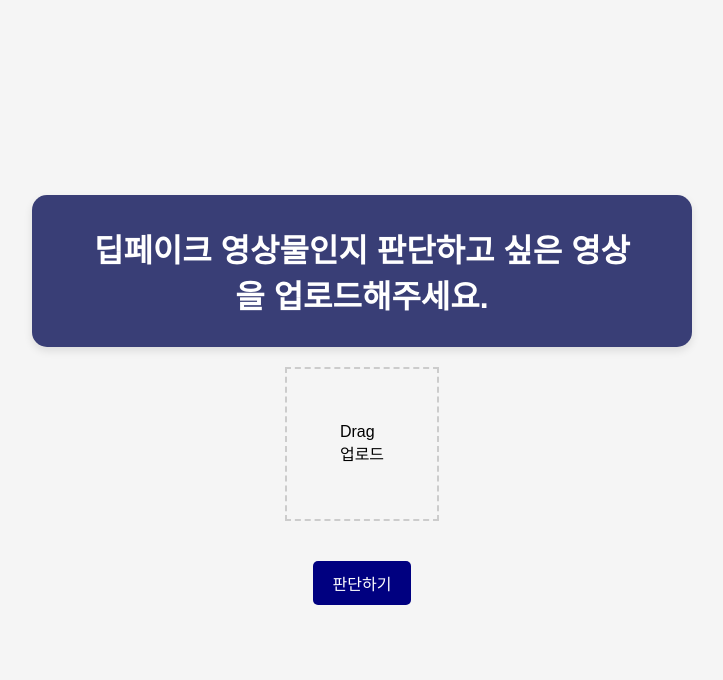
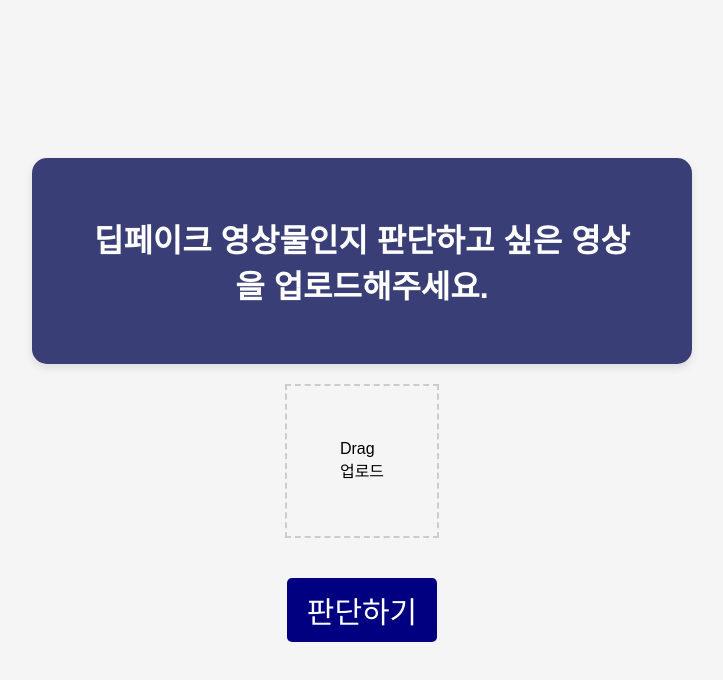
Before and after one commit to Deep-Guardians/truthguard-web, a React (Create React App) app: page /detect/upload in a window 1280 px wide. Shown: the top 680 px of the page, without its empty margins (278-1001 px from the left). Built offline with nearby package versions, Linux system fonts and the light colour scheme; a web font is replaced by a local one.

Commit message:
style: css 수정

```diff
--- a/src/components/detect/Result.js
+++ b/src/components/detect/Result.js
@@ -30,7 +30,7 @@ function Result() {
   const handleSubmit = async (e) => {
     e.preventDefault();
     try {
-      // TODO post api 만들기
+      // TODO 피드백 post api 만들기
     } catch (error) {
       console.error('오류 발생:', error);
       alert('오류가 발생했습니다. 나중에 다시 시도해주세요.');
@@ -96,7 +96,6 @@ function Result() {
         </form>
       </div>
     </div>
-
   );
 }
 
--- a/src/styles/App.css
+++ b/src/styles/App.css
@@ -63,7 +63,7 @@ body, .App, button {
   color: #393E76;
 }
 
-.content {
+/* .content {
   display: none;
 }
 
@@ -72,8 +72,8 @@ body, .App, button {
   flex-direction: column;
   align-items: center;
   height: 100%; /* Full height to center-align the banner */
-  justify-content: center;
-}
+  /* justify-content: center; */
+/* } */
 
 .navy-banner {
   margin-bottom: 20px;
@@ -92,20 +92,6 @@ body, .App, button {
   justify-content: center;
   gap: 20px;
   margin-top: 20px;
-}
-
-button {
-  background-color: navy;
-  color: white;
-  border: none;
-  padding: 10px 20px;
-  border-radius: 5px;
-  cursor: pointer;
-  font-size: 16px;
-}
-
-button:hover {
-  background-color: #00509e;
 }
 
 .dots {
--- a/src/styles/Home.css
+++ b/src/styles/Home.css
@@ -1,4 +1,11 @@
-/* src/styles/Home.css */
+/* navy-banner 안의 설명 폰트 */
+@font-face {
+  font-family: 'Pretendard-Regular';
+  src: url('https://fastly.jsdelivr.net/gh/Project-Noonnu/noonfonts_2107@1.1/Pretendard-Regular.woff') format('woff');
+  font-weight: 400;
+  font-style: normal;
+}
+
 :root {
   --primary-color: #393E76;
   --secondary-color: #f5f5f5;
@@ -6,17 +13,6 @@
   --button-hover-color: #0056b3;
   --text-color: white;
 }
-
-/* .container {
-  width: 100%;
-  height: 100vh;
-  background-color: var(--secondary-color);
-  overflow: hidden;
-  /* display: flex;
-  justify-content: center;
-  align-items: center;
-}*/
-
 
 .content-wrapper {
   display: flex;
@@ -34,42 +30,38 @@
   height: 100%;
   position: relative;
 }
-
-.navy-banner h2 {
+h2 {
+  text-align: center;
+  font-size: 32px;
+}
+.navy-banner p {
   margin: 0;
-  font-size: 32px;
+  font-size: 20px;
+  font-family: 'Pretendard-Regular';
 }
 
 .subtitle {
-  font-size: 18px;
+  font-size: 24px;
   margin: 10px 0 20px;
   font-weight: 300;
 }
 
-.buttons {
+/* .buttons {
   display: flex;
   gap: 10px;
   margin-top: 20px;
+} */
+
+button {
+  background-color: white;
+  color: var(--primary-color);
+  border: none;
+  padding: 10px 20px;
+  border-radius: 5px;
+  cursor: pointer;
+  font-size: 16px;
 }
 
-.arrow-container {
-  position: absolute;
-  width: 100%;
-  top: 50%;
-  transform: translateY(-50%);
-  display: flex;
-  justify-content: space-between;
-  padding: 0 10px; /* 화살표와 배너 사이의 간격 조정 */
+button:hover {
+  background-color: #00509e;
 }
-
-.arrow {
-  background: none;
-  border: none;
-  font-size: 30px;
-  color: var(--button-hover-color);
-  cursor: pointer;
-}
-
-.arrow:hover {
-  color: var(--button-hover-color);
-}
--- a/src/styles/detect/Result.css
+++ b/src/styles/detect/Result.css
@@ -36,8 +36,8 @@
   .preview-img {
     top: 0;
     left: 0;
-    width: 100%;
-    height: 100%;
+    width: auto;
+    height: 300px;
     border-radius: 10px;
     opacity: 0.5;
   }
@@ -75,7 +75,11 @@
     background-color: #f5f5f5;
   }
 
-  .random-value {
+  .result-box {
     text-align: center;
     margin-bottom: 20px;
   }
+  .error-text {
+    color: red;
+    font-weight: bold;
+  }
--- a/src/styles/detect/Upload.css
+++ b/src/styles/detect/Upload.css
@@ -8,14 +8,11 @@
   background-color: #f5f5f5;
 }
 
-/* .navy-banner {
-  background-color: #393E76;
-  color: white;
+.navy-banner {
+  width: 550px;
   padding: 20px;
-  border-radius: 10px;
-  text-align: center;
-  margin-bottom: 20px;
-} */
+  font-size: 30px;
+}
 
 .upload-container {
   display: flex;
@@ -69,6 +66,7 @@
   border-radius: 5px;
   cursor: pointer;
   margin-top: 20px;
+  font-size: 30px;
 }
 
 .judge-button:hover {
```
